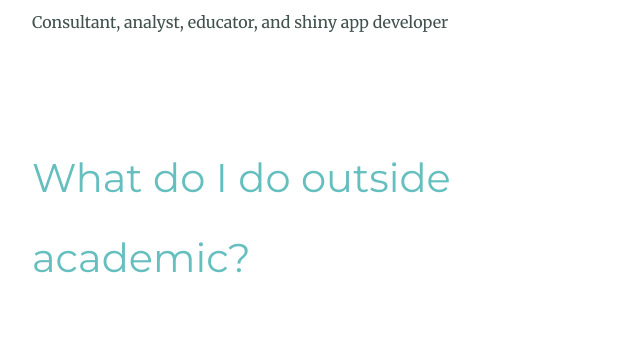
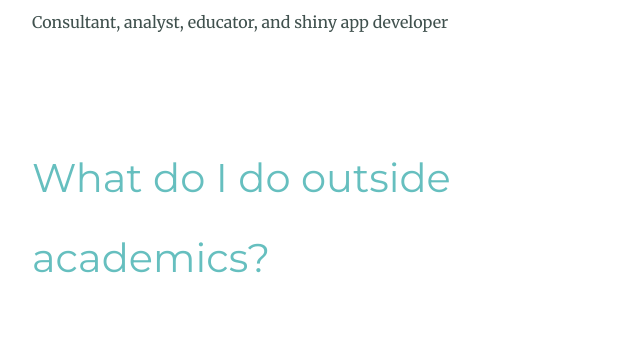
Before and after one commit to joannytan/cv, a plain HTML site: page index.html in a window 1280 px wide. Shown: the part 1920-2259 px from the top of the page, 288-928 px from the left. Drawn offline with Linux system fonts and the light colour scheme.

Commit message:
update spelling mistake

```diff
--- a/index.html
+++ b/index.html
@@ -51,7 +51,7 @@
         <p>Consultant, analyst, educator, and shiny app developer</p>
       </div>
       <div class="skill-row">
-        <h2>What do I do outside academic?</h2>
+        <h2>What do I do outside academics?</h2>
         <img class="photo-skill2" src="images/baking-tray.png" alt="">
         <img class="photo-skill2" src="images/healthy-eating.png" alt="">
         <img class="photo-skill2" src="images/nigiri.png" alt="">
```
